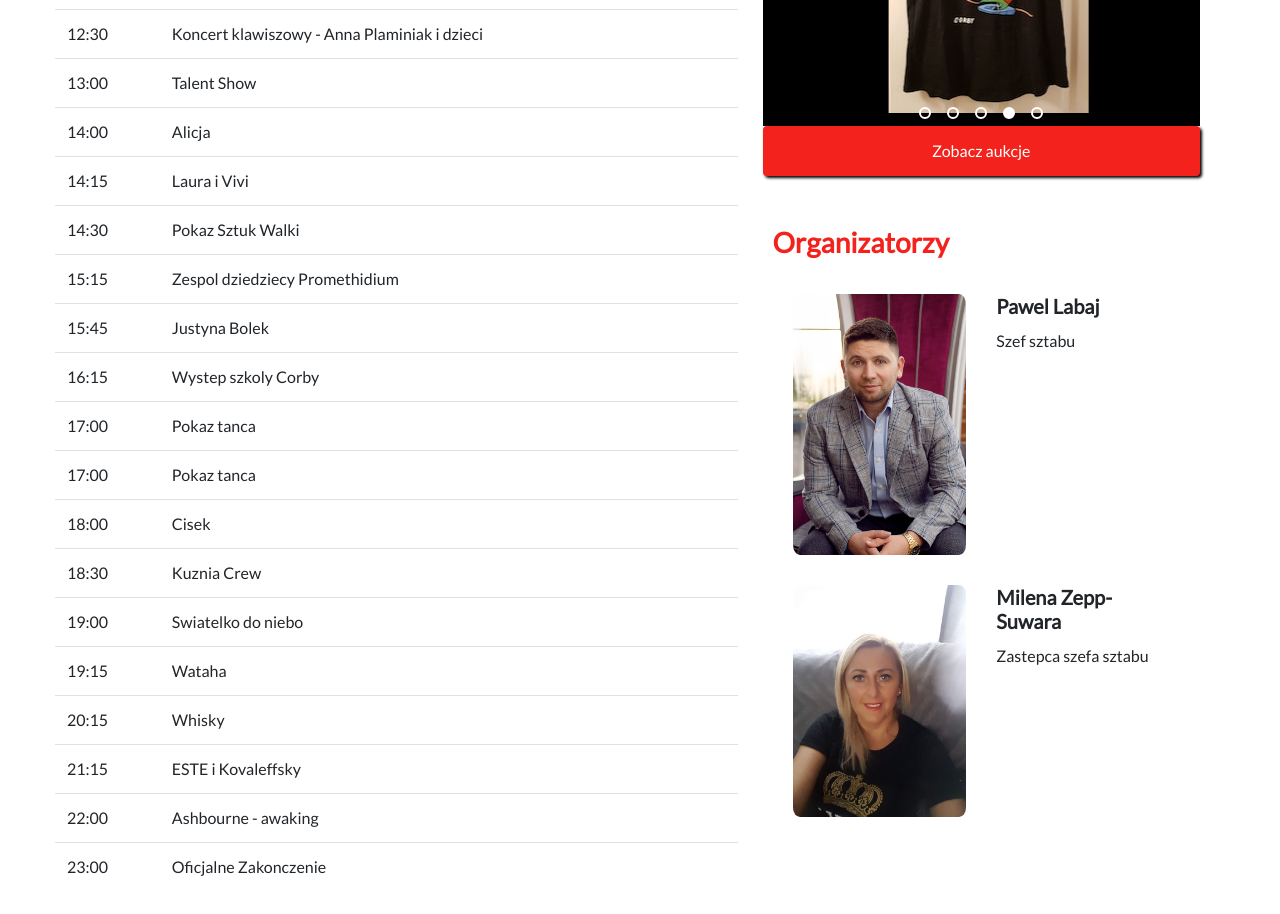
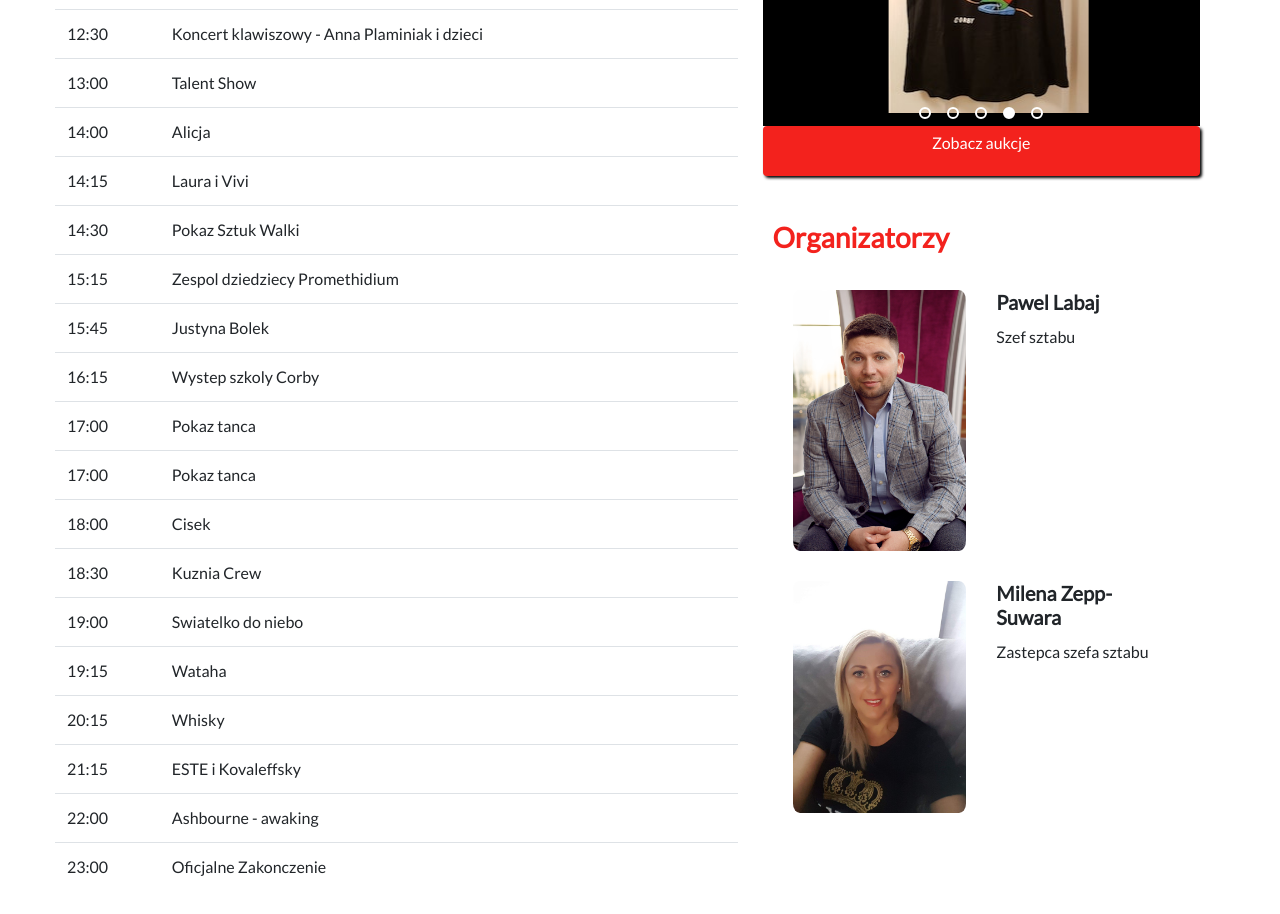
Before and after one commit to MaraBl/Wosp_2020_Corby, a website: page index.html in a window 1280 px wide. Shown: the part 1300-2214 px from the top of the page. Drawn offline with nearby package versions, Linux system fonts and the light colour scheme.

Commit message:
improve button style

```diff
--- a/css/style.css
+++ b/css/style.css
@@ -232,6 +232,7 @@ background-image: url('https://mdbootstrap.com/img/svg/hamburger4.svg?color=1729
 .auctions .red_button {
   width: 100%;
   height: 50px;
+  margin: 0;
 }
 
 .auctions-carousel {
@@ -280,6 +281,10 @@ background-image: url('https://mdbootstrap.com/img/svg/hamburger4.svg?color=1729
 .single-auction img {
   border-radius: 3%;
   margin-bottom: 25px;
+}
+
+.single-auction p {
+	padding: 5px;
 }
 
 .price {
@@ -488,7 +493,6 @@ footer span {
   .all_auctions {margin: 40px 0;}
   .add_auction .red_button {margin:0; width: 230px;}
   .single-auction {height: auto; margin: 10px;}
-  .single-auction p {margin-top: 10px;}
   .price {position: relative;}
   .gallery img {width: 48%;}
   .team {padding: 3px;}
--- a/index.html
+++ b/index.html
@@ -211,9 +211,8 @@
                       <div class="carousel-cell-auctions auction-4"></div>
                       <div class="carousel-cell-auctions auction-5"></div>
                     </div>
-                    <a href="auctions.html">
-                        <button type="button" class="btn red_button">Zobacz aukcje
-                        </button>
+                    <a class="btn red_button" href="auctions.html">
+                       Zobacz aukcje
                     </a>
                 </div>
             </div>
```
